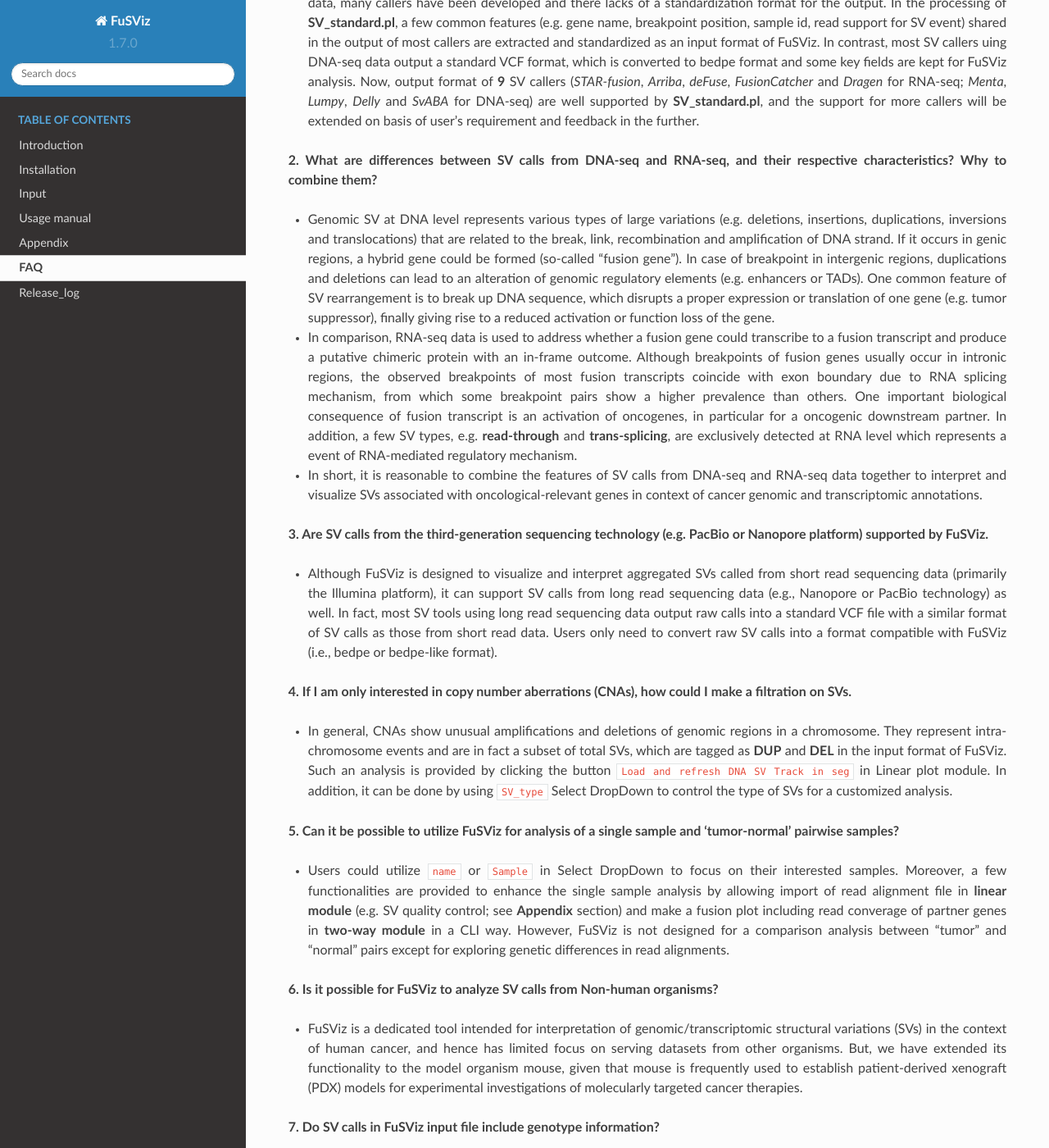
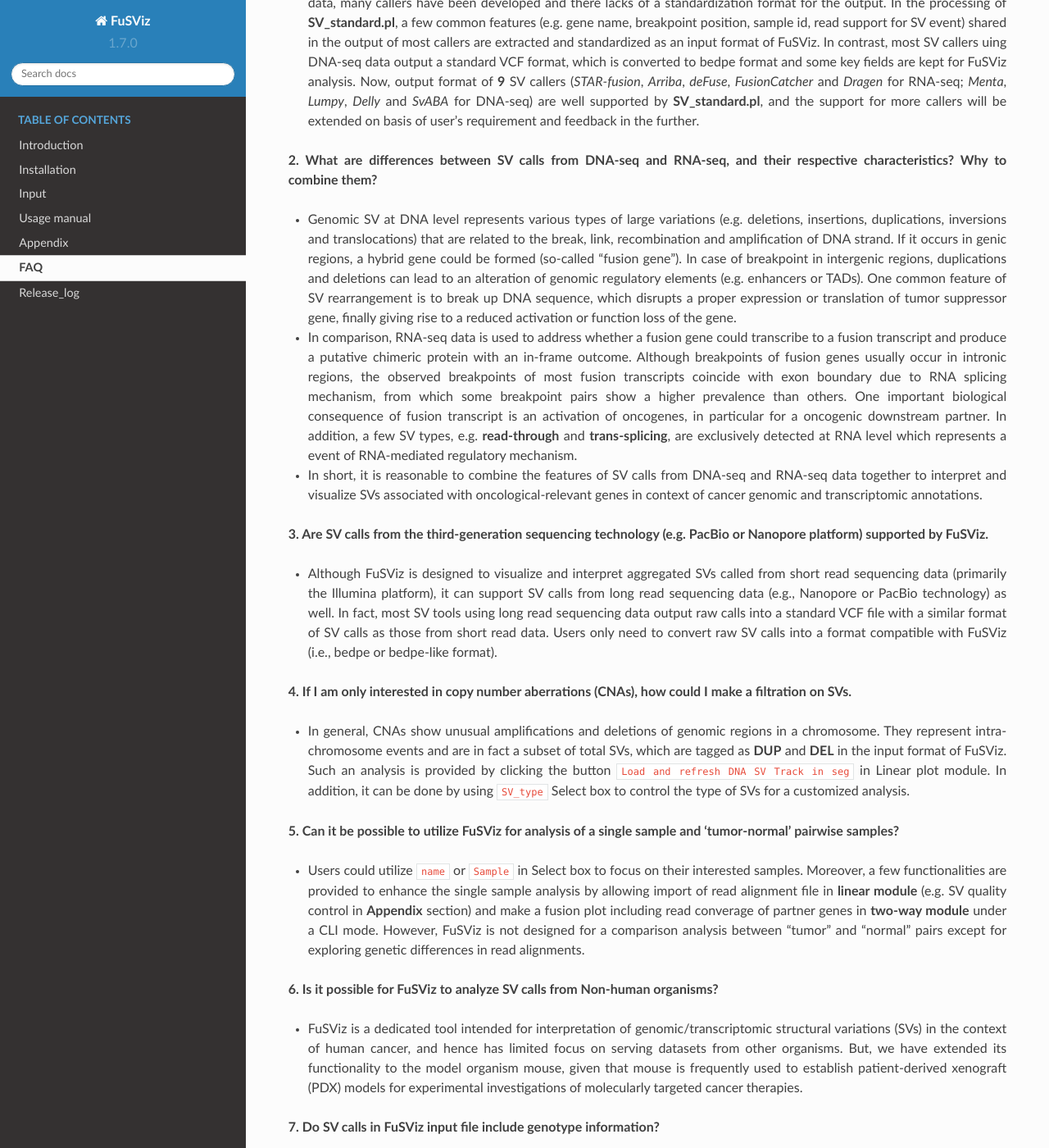
Before and after one commit to senzhaocode/FuSViz_docs, a Sphinx documentation site: the page built from docs/FAQ.rst, in a window 1280 px wide and 1400 px high, scrolled down 341 px. Shown: the whole window at 82% size. Built offline with Sphinx 7.4.7 and the Read the Docs theme 2.0.0, drawn with Linux system fonts in a browser that asks for light colours; some of the changed text lies outside the part shown.

Commit message:
Add files via upload

```diff
--- a/docs/FAQ.rst
+++ b/docs/FAQ.rst
@@ -36,9 +36,9 @@
    breakpoint in intergenic regions, duplications and deletions can lead
    to an alteration of genomic regulatory elements (e.g. enhancers or
    TADs). One common feature of SV rearrangement is to break up DNA
-   sequence, which disrupts a proper expression or translation of one
-   gene (e.g. tumor suppressor), finally giving rise to a reduced
-   activation or function loss of the gene.
+   sequence, which disrupts a proper expression or translation of tumor
+   suppressor gene, finally giving rise to a reduced activation or
+   function loss of the gene.
 -  In comparison, RNA-seq data is used to address whether a fusion gene
    could transcribe to a fusion transcript and produce a putative
    chimeric protein with an in-frame outcome. Although breakpoints of
@@ -77,20 +77,20 @@
    **DEL** in the input format of FuSViz. Such an analysis is provided
    by clicking the button ``Load and refresh DNA SV Track in seg`` in
    Linear plot module. In addition, it can be done by using ``SV_type``
-   Select DropDown to control the type of SVs for a customized analysis.
+   Select box to control the type of SVs for a customized analysis.
 
 **5. Can it be possible to utilize FuSViz for analysis of a single
 sample and ‘tumor-normal’ pairwise samples?**
 
--  Users could utilize ``name`` or ``Sample`` in Select DropDown to
-   focus on their interested samples. Moreover, a few functionalities
-   are provided to enhance the single sample analysis by allowing import
-   of read alignment file in **linear module** (e.g. SV quality control;
-   see **Appendix** section) and make a fusion plot including read
-   converage of partner genes in **two-way module** in a CLI way.
-   However, FuSViz is not designed for a comparison analysis between
-   “tumor” and “normal” pairs except for exploring genetic differences
-   in read alignments.
+-  Users could utilize ``name`` or ``Sample`` in Select box to focus on
+   their interested samples. Moreover, a few functionalities are
+   provided to enhance the single sample analysis by allowing import of
+   read alignment file in **linear module** (e.g. SV quality control in
+   **Appendix** section) and make a fusion plot including read converage
+   of partner genes in **two-way module** under a CLI mode. However,
+   FuSViz is not designed for a comparison analysis between “tumor” and
+   “normal” pairs except for exploring genetic differences in read
+   alignments.
 
 **6. Is it possible for FuSViz to analyze SV calls from Non-human
 organisms?**
@@ -122,7 +122,7 @@
 
 -  Though the main purpose of FuSViz is used to visualize and interpret
    SVs of multiple samples, users can load read alignments in the
-   ``file upload`` panel of **Linear module** or using **Two-way
-   module** for single sample analysis (see **Appendix** - how to plot
-   read coverage for a customized analysis of one specific sample using
+   ``file upload`` box of **Linear module** or using **Two-way module**
+   for single sample analysis (see **Appendix** - how to plot read
+   coverage for a customized analysis of one specific sample using
    alignment file, either from RNA-seq/DNA-seq or both).
```
Also changed, not shown: other parts of docs/FAQ.rst (+4 -4 lines), docs/Appendix.md (+1 -1 lines), docs/Appendix.rst (+4 -3 lines), docs/FAQ.md (+7 -7 lines), docs/Usage_manual.md (+6 -6 lines), docs/Usage_manual.rst (+16 -15 lines).
